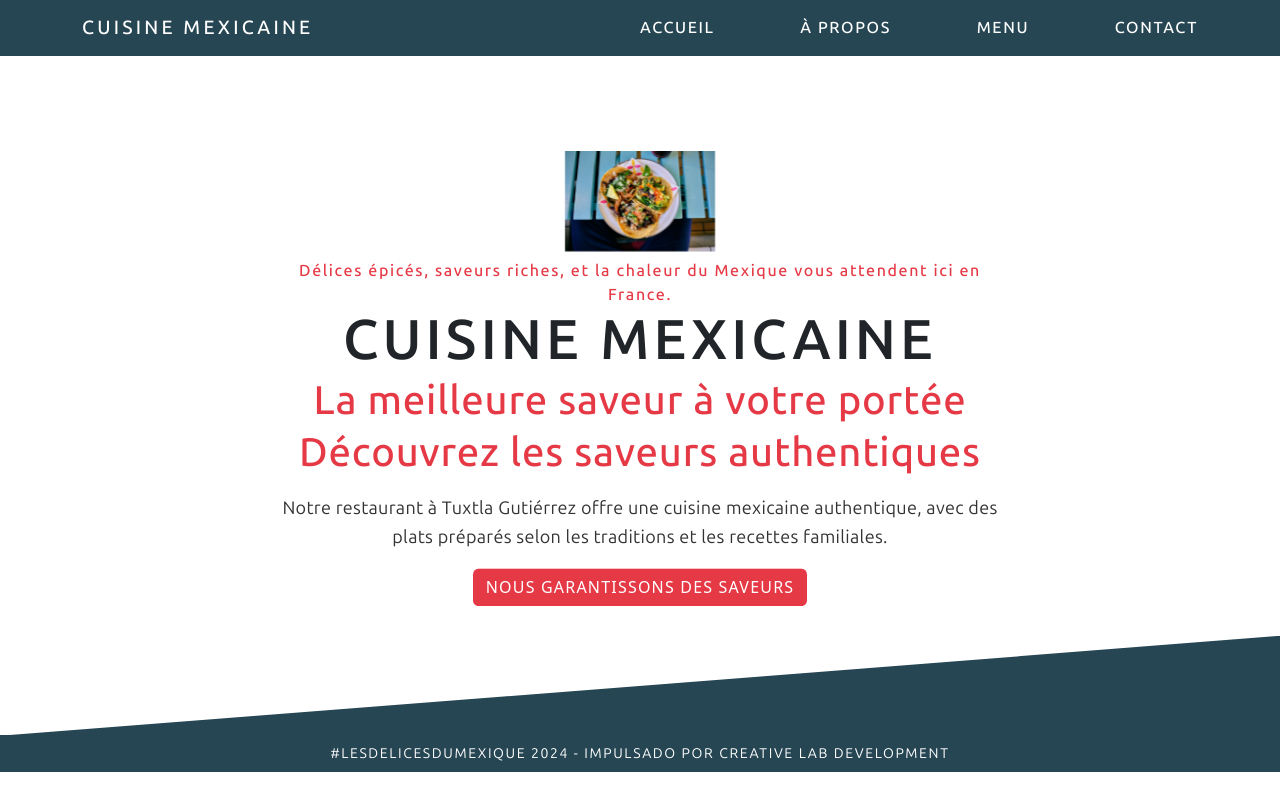
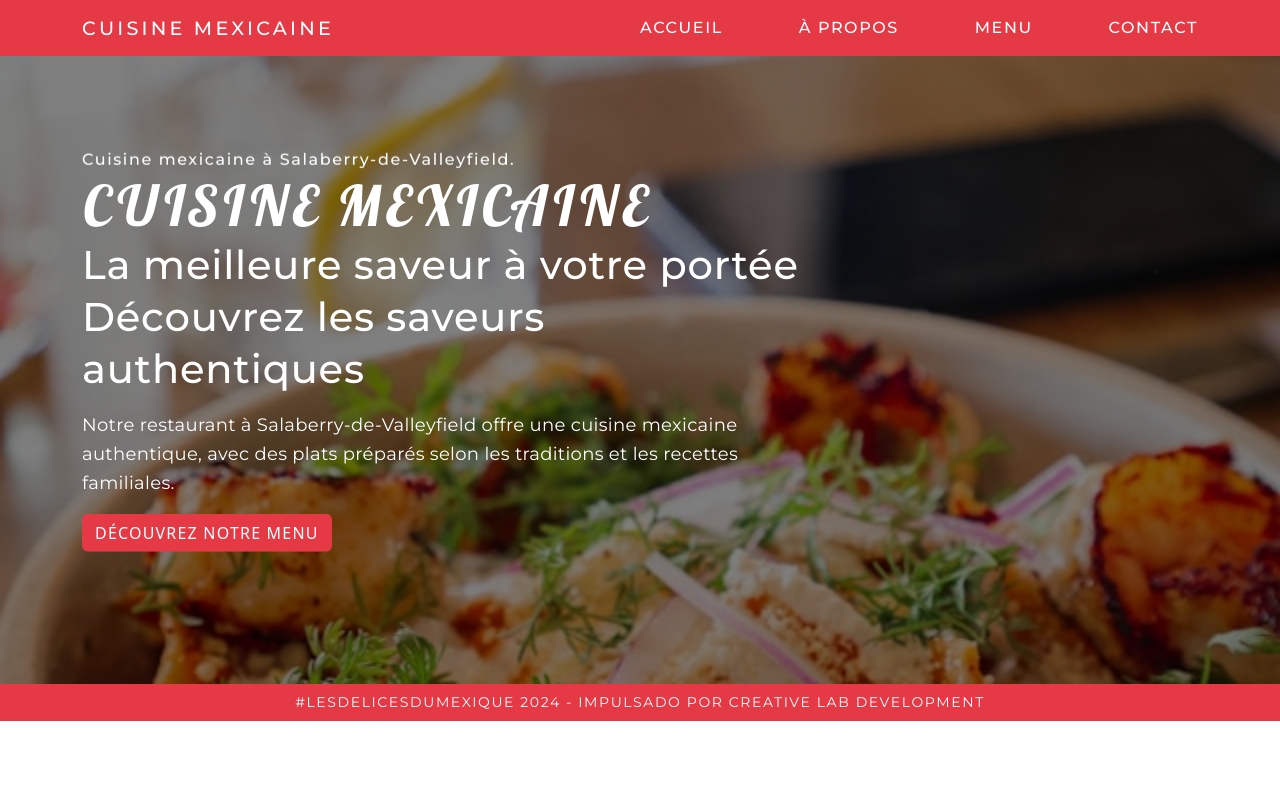
Before and after one commit to 4me7h/cl-lesdelicesdumexique, a React (Create React App) app: page / in a window 1280 px wide. Built offline with nearby package versions, Linux system fonts and the light colour scheme.

Commit message:
component: hero; style: fonts and colors

```diff
--- a/src/components/Hero.js
+++ b/src/components/Hero.js
@@ -3,7 +3,6 @@ import Container from 'react-bootstrap/Container';
 import Row from 'react-bootstrap/Row';
 import Col from 'react-bootstrap/Col';
 import imgBackground from '../images/img-01.jpg';
-import logo from '../images/logo.jpg';
 
 import { Zoom } from 'react-awesome-reveal';
 import { useParallax } from 'react-scroll-parallax';
@@ -13,28 +12,25 @@ const Hero = () => {
     const { ref } = useParallax({ speed: 10 });
     return (
         <section className="hero--img" style={{backgroundImage: `${backgroundImage}`}}>
-            <div className="hero__overlay hero__overlay--white"></div>
+            <div className="hero__overlay"></div>
             <Container>
                 <Row>
                     <Col>
                         <div ref={ref} className="hero__content">
                             <div className='hero__content__header'>
                                 <Zoom triggerOnce cascade>
-                                    <img className="image__logo" alt="logo" src={logo}/>
-                                    <p className='text--small text--primary'>Délices épicés, saveurs riches, et la chaleur du Mexique vous attendent ici en France.</p>
-                                    <h1 className="text--title">Cuisine Mexicaine</h1>
-                                    <h2 className="text--subtitle text--primary">La meilleure saveur à votre portée <span className='    '><br />Découvrez les saveurs authentiques</span></h2>
-                                    <p className='text--body'>Notre restaurant à Tuxtla Gutiérrez offre une cuisine mexicaine authentique, avec des plats préparés selon les traditions et les recettes familiales.</p>
-                                    <a className="btn btn--primary" target="__blank" href="https://wa.me/5219617044610/?text=Podría%20darme%20más%20información%20sobre%20los%20paquetes%20de%20megacable%20internet">Nous garantissons des saveurs</a>
+                                    <p className='text--small text--white'>Cuisine mexicaine à Salaberry-de-Valleyfield.</p>
+                                    <h1 className="text--title text--white">Cuisine Mexicaine</h1>
+                                    <h2 className="text--subtitle text--white">La meilleure saveur à votre portée <span className='    '><br />Découvrez les saveurs authentiques</span></h2>
+                                    <p className='text--body text--white'>Notre restaurant à Salaberry-de-Valleyfield
+                                    offre une cuisine mexicaine authentique, avec des plats préparés selon les traditions et les recettes familiales.</p>
+                                    <a className="btn btn--primary" target="__blank" href="https://wa.me/14374403777/?text=Podría%20darme%20más%20información%20sobre%20los%20paquetes%20de%20comida%20mexiana">Découvrez notre menu</a>
                                 </Zoom>
                             </div>
                         </div>
                     </Col>
                 </Row>
             </Container>
-            <div className='polygon'>
-                <div className='polygon__top--left'></div>
-            </div>
         </section>
     )
 }
--- a/src/styles/Colors.scss
+++ b/src/styles/Colors.scss
@@ -18,6 +18,6 @@ $color-mexicano-azulcalavera: #264653;
 $color-mexicano-naranjasalsa: #F27D16;
 
 $color-primary: $color-mexicano-rojopicante;
-$color-secondary: $color-mexicano-azulcalavera;
+$color-secondary: $color-mexicano-rojopicante;
 $color-tertiary: $color-mexicano-naranjasalsa;
 $color-font: $color-mine-shaft;
--- a/src/styles/Fonts.scss
+++ b/src/styles/Fonts.scss
@@ -1,6 +1,8 @@
-@import url('https://fonts.googleapis.com/css2?family=Ubuntu+Sans:ital,wght@0,100..800;1,100..800&display=swap');
+@import url('https://fonts.googleapis.com/css2?family=Lobster+Two:ital,wght@0,400;0,700;1,400;1,700&family=Montserrat:ital,wght@0,100..900;1,100..900&display=swap');
+@import url('https://fonts.googleapis.com/css2?family=Lobster+Two:ital,wght@0,400;0,700;1,400;1,700&display=swap');
 
-$ff-p: 'Ubuntu Sans', sans-serif;
+$ff-p: 'Montserrat', sans-serif;
+$ff-s: 'Lobster Two', sans-serif;
 
 //sizes
 $fs-mn: 14px;
@@ -72,6 +74,8 @@ span {
         letter-spacing: 0.25rem;
         margin-bottom: 0;
         font-weight: $fw-6;
+        font-family: $ff-s;
+        font-style: italic;
         @include media('xs') {
             font-size: $fs-xl;
         }
--- a/src/styles/Hero.scss
+++ b/src/styles/Hero.scss
@@ -14,7 +14,7 @@
         position: absolute;
 
         &--white {
-            background-color: rgba($color-white, 1);
+            background-color: rgba($color-white, 0.5);
         }
     }
 
@@ -26,12 +26,14 @@
         }
         &__header {
             position: relative;
-            text-align: center;
+            text-align: left;
             padding: 4rem 0 6rem;
             max-width: 750px;
             margin: 0 auto;
             @include media('md') {
                 padding: 6rem 0 8rem;
+                max-width: 750px;
+                margin: 0;
             }
         }
     }
```
